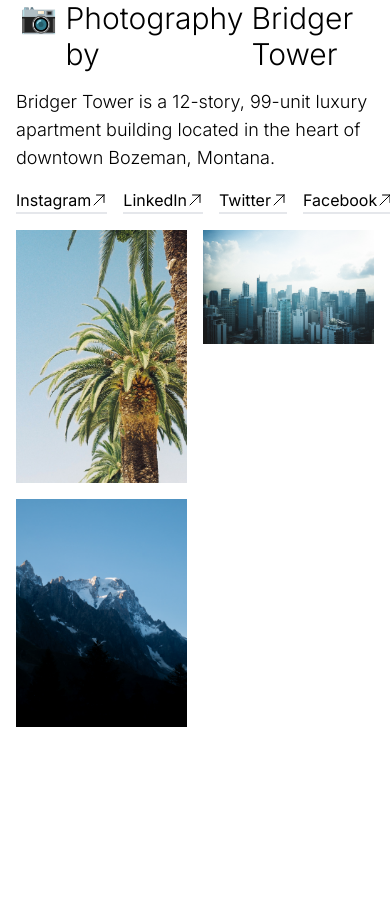
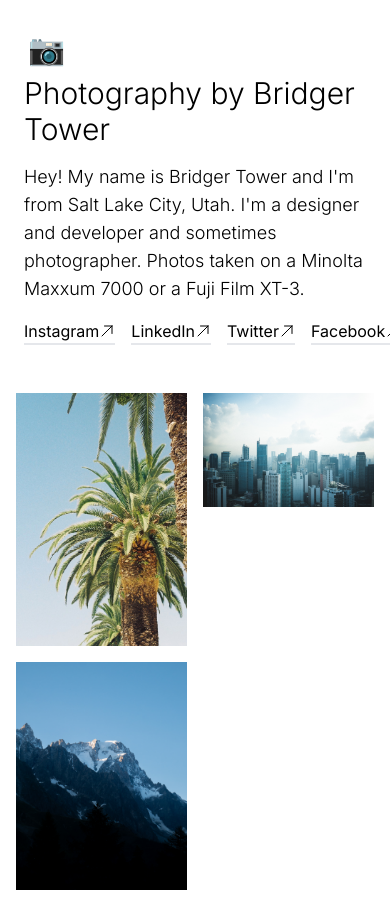
Before and after one commit to 9d8dev/photos, a Next.js app: page / in a window 390 px wide. Before the commit the page ends 844 px from the top, so only its background shows below. Built offline with nearby package versions, Linux system fonts and the light colour scheme.

Commit message:
update the hero image

```diff
--- a/components/header.tsx
+++ b/components/header.tsx
@@ -3,9 +3,10 @@ import data from "@/utils/settings.json";
 
 const Header = () => {
   return (
-    <section className="max-w-screen-md px-4 flex flex-col gap-4 lg:gap-12 lg:py-12">
-      <h1 className="text-3xl lg:text-4xl font-light flex gap-2">
-        <span className="block -mt-px ml-1">📷</span> Photography by{" "}
+    <section className="max-w-screen-md px-6 md:px-4 flex flex-col gap-4 lg:gap-12 lg:py-12 py-8">
+      <h1 className="text-3xl lg:text-4xl font-light md:flex gap-2">
+        <span className="block mb-2 md:mb-0 -mt-px ml-1">📷</span> Photography
+        by{" "}
         <a
           className="hover:underline underline-offset-4 transition-all"
           href={data.site}
--- a/utils/settings.json
+++ b/utils/settings.json
@@ -1,7 +1,7 @@
 {
   "name": "Bridger Tower",
   "site": "http://bridgertower.com",
-  "description": "Bridger Tower is a 12-story, 99-unit luxury apartment building located in the heart of downtown Bozeman, Montana.",
+  "description": "Hey! My name is Bridger Tower and I'm from Salt Lake City, Utah. I'm a designer and developer and sometimes photographer. Photos taken on a Minolta Maxxum 7000 or a Fuji Film XT-3.",
   "bg_color": "#eee",
   "socials": [
     {
```
